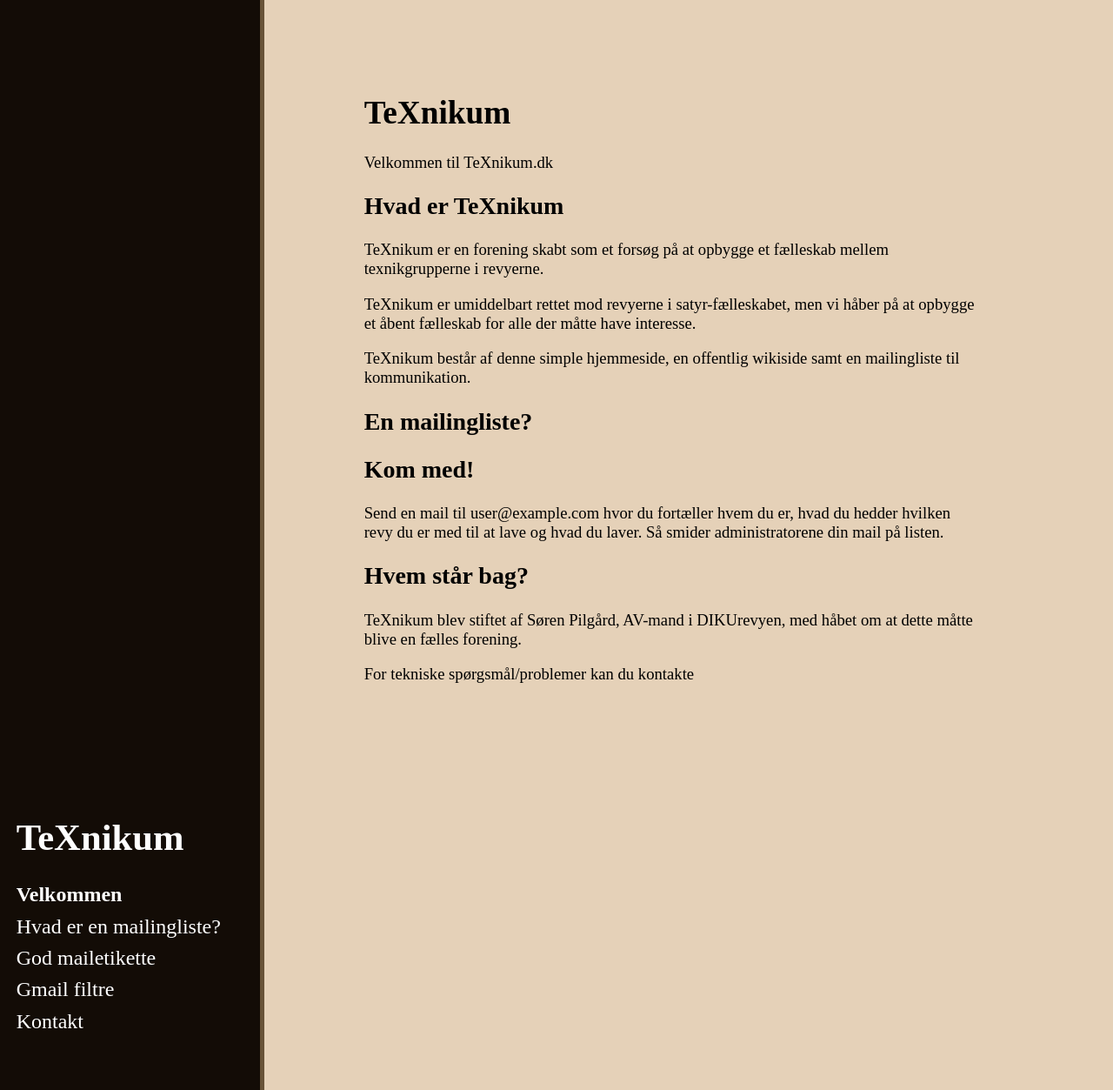
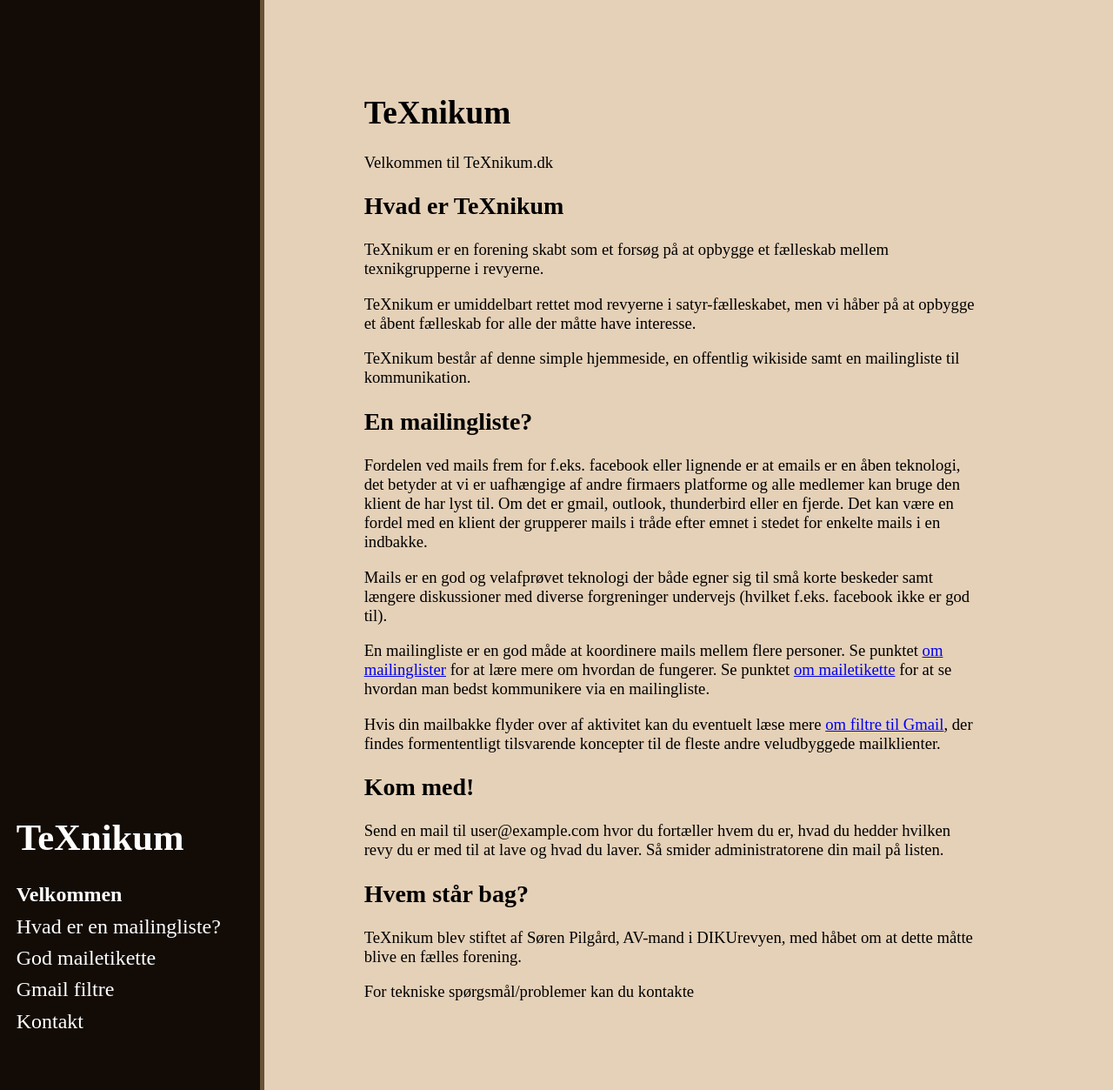
Before and after one commit to TeXnikum/TeXnikum.github.io, a Jekyll site: the page built from index.md, in a window 1280 px wide and 1253 px high. Shown: the whole window at 87% size. Built offline with Jekyll 4.4.1, drawn with Linux system fonts in a browser that asks for light colours.

Commit message:
updated index text

```diff
--- a/index.md
+++ b/index.md
@@ -17,11 +17,20 @@
 
 ## En mailingliste?
 
+Fordelen ved mails frem for f.eks. facebook eller lignende er at emails er en åben teknologi, det betyder at vi er uafhængige af andre firmaers platforme og alle medlemer kan bruge den klient de har lyst til. Om det er gmail, outlook, thunderbird eller en fjerde. Det kan være en fordel med en klient der grupperer mails i tråde efter emnet i stedet for enkelte mails i en indbakke.
+
+Mails er en god og velafprøvet teknologi der både egner sig til små korte beskeder samt længere diskussioner med diverse forgreninger undervejs (hvilket f.eks. facebook ikke er god til).
+
+En mailingliste er en god måde at koordinere mails mellem flere personer.
+Se punktet <a href="/mailinglister">om mailinglister</a> for at lære mere om hvordan de fungerer.
+Se punktet <a href="/mailetikette">om mailetikette</a> for at se hvordan man bedst kommunikere via en mailingliste.
+
+Hvis din mailbakke flyder over af aktivitet kan du eventuelt læse mere <a href="/gmail">om filtre til Gmail</a>, der findes formententligt tilsvarende koncepter til de fleste andre veludbyggede mailklienter.
+
 
 ## Kom med!
 
-Send en mail til {{ site.email-list }} hvor du fortæller hvem du er, hvad du hedder hvilken revy du er med til at lave og hvad du laver.
-Så smider administratorene din mail på listen.
+Send en mail til {{ site.email-list }} hvor du fortæller hvem du er, hvad du hedder hvilken revy du er med til at lave og hvad du laver. Så smider administratorene din mail på listen.
 
 
 ## Hvem står bag?
```
